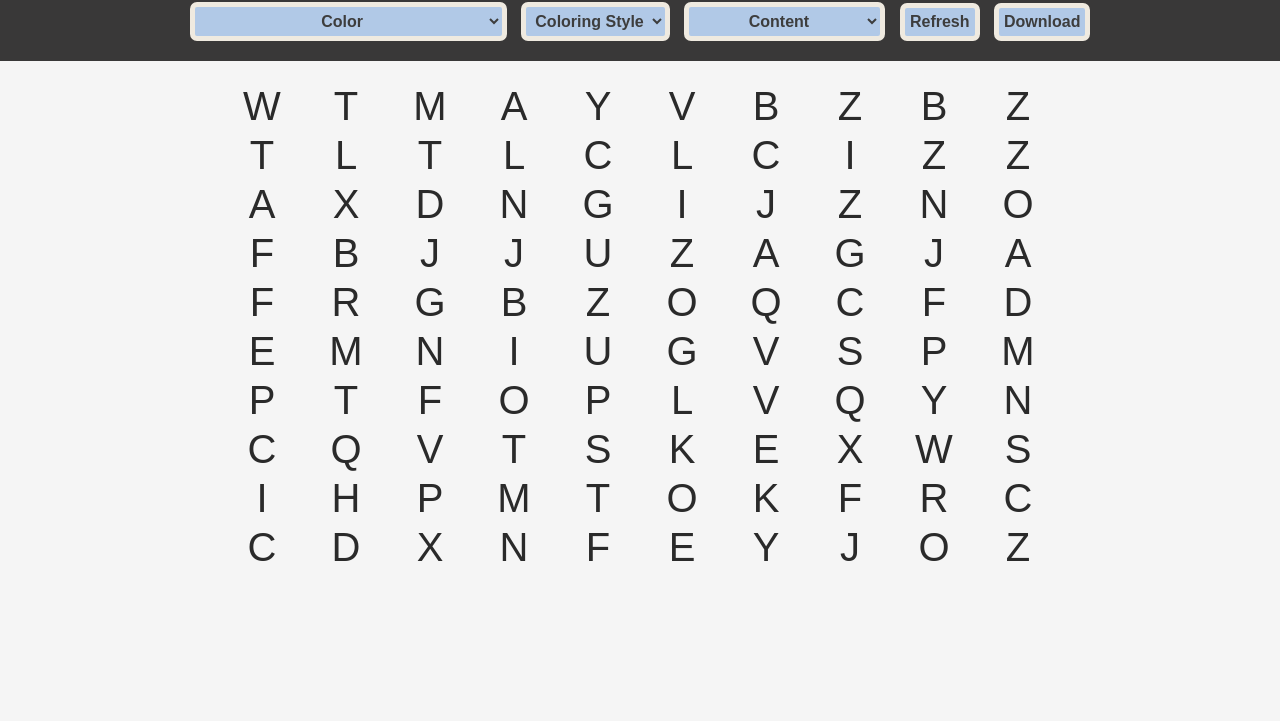
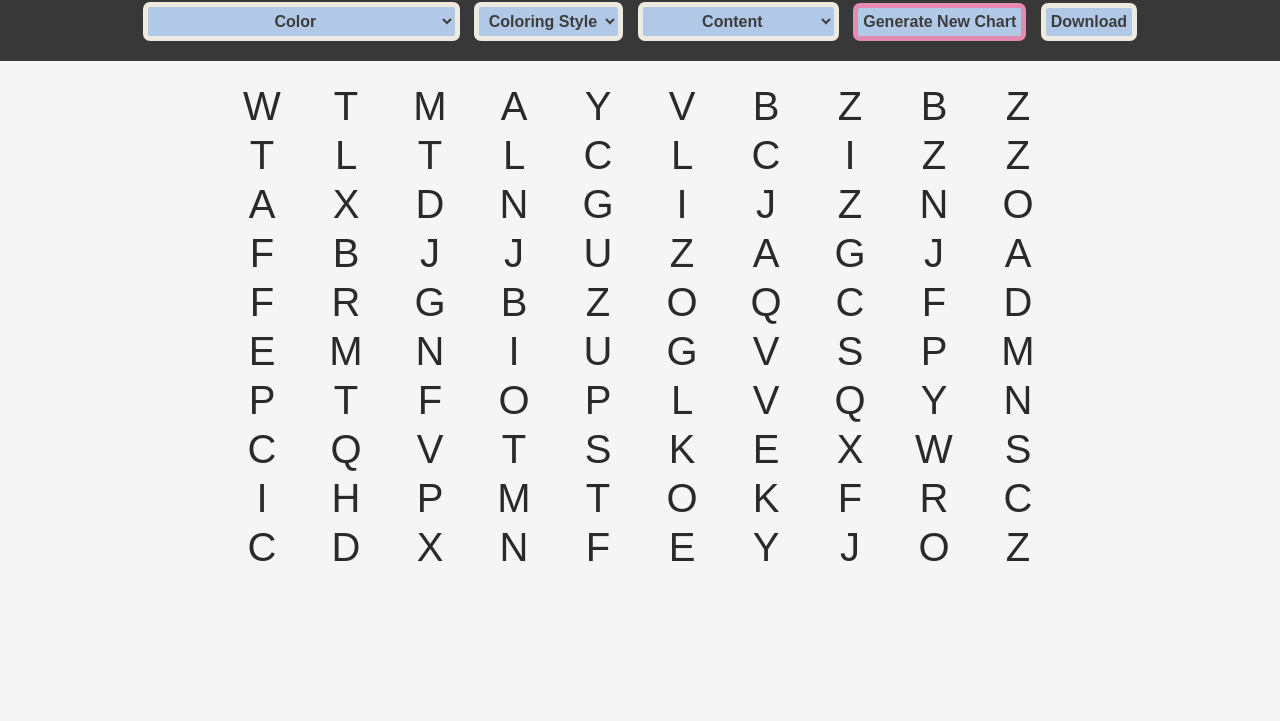
Before and after one commit to jackiechanmakes/hart-chart, a plain HTML site: page index.html in a window 1280 px wide. Shown: the part 79-800 px from the top of the page. Drawn offline with nearby package versions, Linux system fonts and the light colour scheme.

Commit message:
Change refresh button to generate button

```diff
--- a/index.html
+++ b/index.html
@@ -33,7 +33,7 @@
                         <option value="word-finding">Word Finding</option>
                     </select>
 
-                    <button id="refresh-button" type="button">Refresh</button>
+                    <button id="generate-button" type="button">Generate New Chart</button>
                     <button id="download-button" type="button">Download</button>
                 </div>
         </header>
--- a/layout.css
+++ b/layout.css
@@ -44,6 +44,12 @@ select, button {
     background-color: #B1C9E7;
 }
 
+#generate-button {
+    background-color: #B1C9E7;
+    color: #3D3D3D;
+    border-color: #E58AB3;
+}
+
 table {
     table-layout: fixed;
     margin: 0 auto;
--- a/script.js
+++ b/script.js
@@ -2,9 +2,9 @@
 let table = document.getElementById("table");
 
 // Generate Hart Chart
-let refreshButton = document.getElementById("refresh-button");
+let generateButton = document.getElementById("generate-button");
 
-refreshButton.addEventListener("click", function() {
+generateButton.addEventListener("click", function() {
     // User's chosen attributes
     let colors = document.getElementById("color");
     let colorsValue = colors.value;
```
